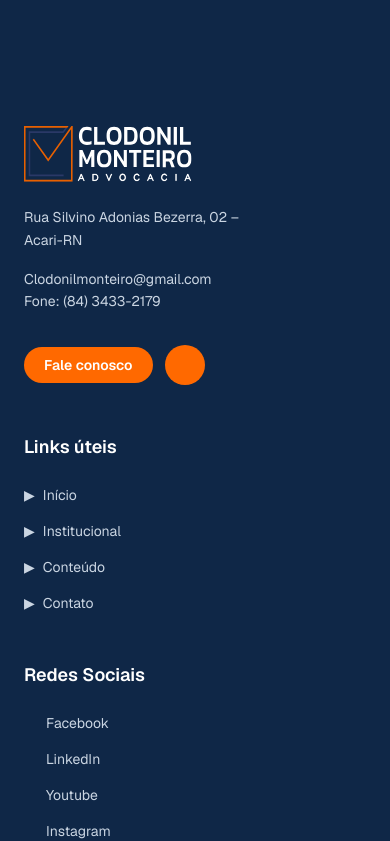
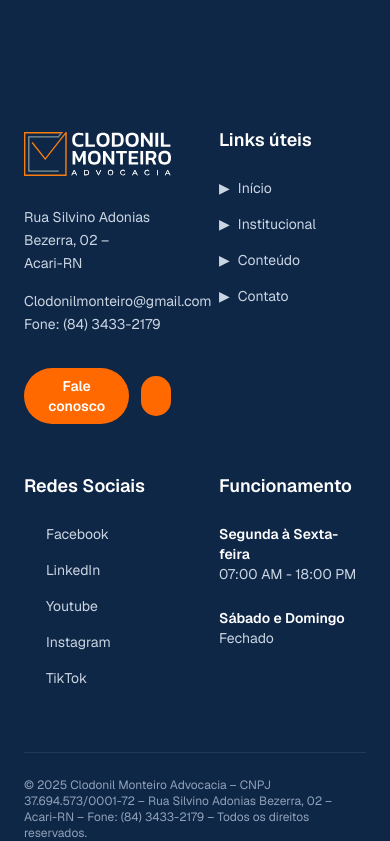
Before and after one commit to LuizaOliveira/site, a Next.js app in the folder frontend/: page / in a window 390 px wide. Shown: the part 8887-9728 px from the top of the page. Built offline with nearby package versions, Linux system fonts and the light colour scheme; no server answers; some icons are missing.

Commit message:
Refactor code structure for improved readability and maintainability

```diff
--- a/frontend/app/components/layout/Footer.tsx
+++ b/frontend/app/components/layout/Footer.tsx
@@ -6,12 +6,12 @@ export function Footer() {
     <footer className="bg-[#0F2747] text-white pt-16 pb-10 font-sans">
       <div className="max-w-7xl mx-auto px-6">
 
-        <div className="grid grid-cols-1 md:grid-cols-2 lg:grid-cols-4 gap-12">
+        <div className="grid  grid-cols-2 md:grid-cols-2 lg:grid-cols-4 gap-12">
 
           {/* COLUNA 1 - LOGO + CONTATO */}
-          <div className="space-y-6">
+          <div className="space-y-6 col-span-1 lg:col-span-1">
             <Image
-              src="/logo-test.svg"
+              src="/logo.svg"
               alt="Clodonil Monteiro Advocacia"
               width={200}
               height={60}
```
Also changed, not shown: frontend/public/logo.svg.
